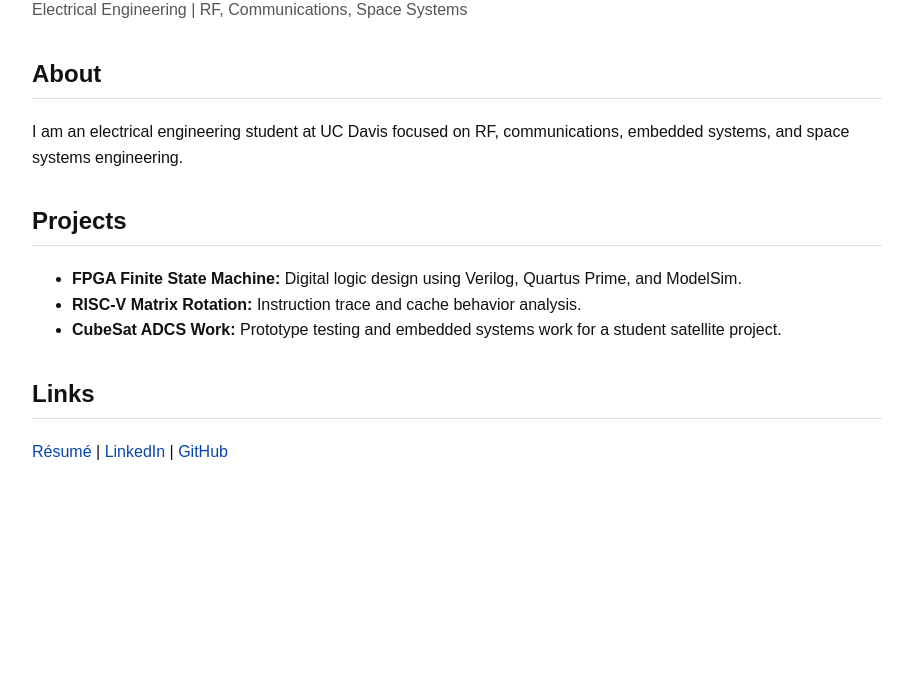
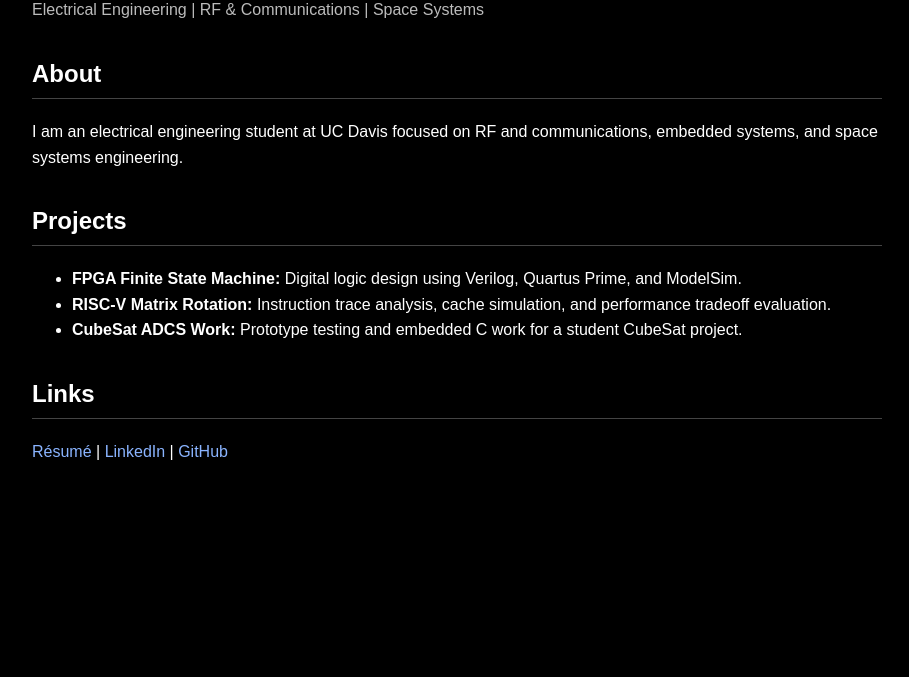
Before and after one commit to enetniss/enetniss.github.io, a plain HTML site: page index.html in a window 1280 px wide. Shown: the part 123-800 px from the top of the page, without its empty margins (183-1092 px from the left). Drawn offline with Linux system fonts and the light colour scheme.

Commit message:
Update styles and content in index.html

```diff
--- a/index.html
+++ b/index.html
@@ -11,42 +11,51 @@
       margin: 60px auto;
       padding: 0 24px;
       line-height: 1.6;
-      color: #111;
+      background-color: #000;
+      color: #fff;
     }
+
     h1 {
       font-size: 2.2rem;
       margin-bottom: 0;
     }
+
     h2 {
       margin-top: 2rem;
-      border-bottom: 1px solid #ddd;
+      border-bottom: 1px solid #444;
       padding-bottom: 0.3rem;
     }
+
     a {
-      color: #0645ad;
+      color: #8ab4ff;
       text-decoration: none;
     }
+
+    a:hover {
+      text-decoration: underline;
+    }
+
     .subtitle {
-      color: #555;
+      color: #bbb;
       margin-top: 0.25rem;
     }
   </style>
 </head>
 <body>
   <h1>Elijah Netniss</h1>
-  <p class="subtitle">Electrical Engineering | RF, Communications, Space Systems</p>
+  <p class="subtitle">Electrical Engineering | RF & Communications | Space Systems</p>
 
   <h2>About</h2>
   <p>
-    I am an electrical engineering student at UC Davis focused on RF, communications,
+    I am an electrical engineering student at UC Davis focused on RF and communications,
     embedded systems, and space systems engineering.
   </p>
 
   <h2>Projects</h2>
   <ul>
     <li><strong>FPGA Finite State Machine:</strong> Digital logic design using Verilog, Quartus Prime, and ModelSim.</li>
-    <li><strong>RISC-V Matrix Rotation:</strong> Instruction trace and cache behavior analysis.</li>
-    <li><strong>CubeSat ADCS Work:</strong> Prototype testing and embedded systems work for a student satellite project.</li>
+    <li><strong>RISC-V Matrix Rotation:</strong> Instruction trace analysis, cache simulation, and performance tradeoff evaluation.</li>
+    <li><strong>CubeSat ADCS Work:</strong> Prototype testing and embedded C work for a student CubeSat project.</li>
   </ul>
 
   <h2>Links</h2>
```
